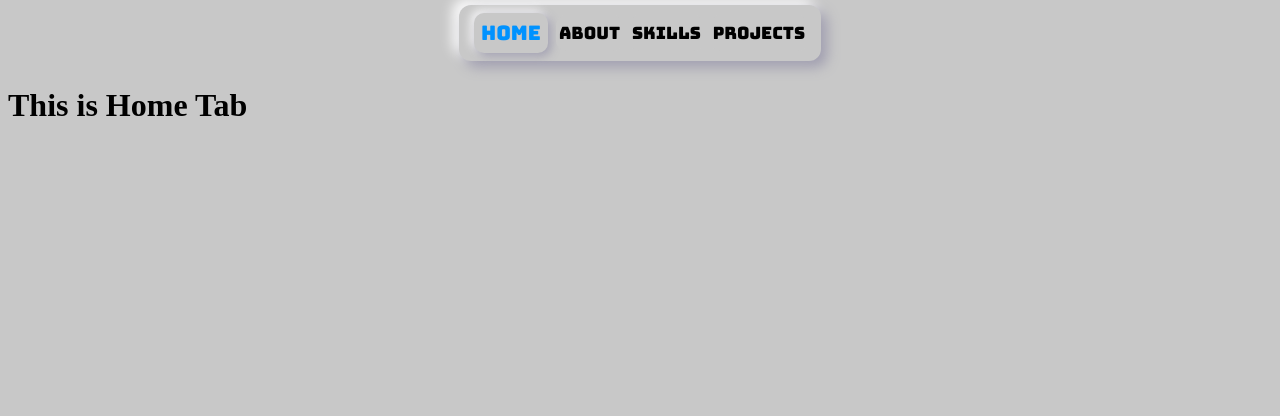
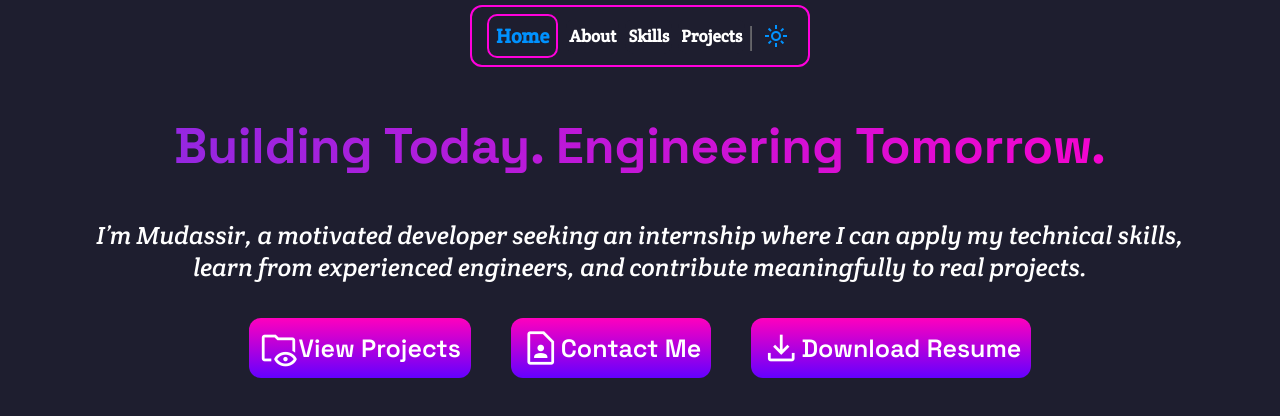
Before and after one commit to Abdul-Mudassir997/Mudassir, a plain HTML site: page index.html in a window 1280 px wide. Drawn offline with nearby package versions, Linux system fonts and the light colour scheme; a web font is replaced by a local one.

Commit message:
home page designed

```diff
--- a/index.html
+++ b/index.html
@@ -6,6 +6,15 @@
   <meta name="viewport" content="width=device-width, initial-scale=1.0">
   <meta http-equiv="X-UA-Compatible" content="ie=edge">
   <link rel="stylesheet" href="style.css">
+  <link rel="stylesheet" href="nav.css">
+  <link rel="stylesheet" href="/pages/skillsPage/skills.css">
+  <link rel="stylesheet" href="/pages/projectsPage/projects.css">
+  <link rel="stylesheet" href="/pages/homePage/home.css">
+  <link rel="stylesheet" href="/pages/aboutPage/about.css">
+  <link href="https://fonts.googleapis.com/css2?family=Material+Symbols+Outlined" rel="stylesheet">
+  <link href="https://fonts.googleapis.com/css2?family=Space+Grotesk:wght@600;700&family=Inter:wght@400;500&display=swap" rel="stylesheet">
+
+
   <title>My Portfolio</title>
 </head>
 
@@ -16,13 +25,20 @@
       <button class="tabs aboutTab">About</button>
       <button class="tabs skillsTab">Skills</button>
       <button class="tabs projectsTab">Projects</button>
+      <p class="separator">|</p>
+      <span class="material-symbols-outlined theme_btn">
+        light_mode
+      </span>
     </nav>
     <section class="pages">
-      <iframe id="page" src="/pages/homePage/home.html"></iframe>
+
     </section>
-
   </div>
-        <script src="main.js"></script>
+  <script src="main.js"></script>
+  <script src="/pages/homePage/home.js"></script>
+  <script src="/pages/aboutPage/about.js"></script>
+  <script src="/pages/projectsPage/projects.js"></script>
+  <script src="/pages/skillsPage/skills.js"></script>
 </body>
 
 </html>
--- a/main.js
+++ b/main.js
@@ -1,64 +1,64 @@
-const homeTab=document .querySelector('.homeTab')
-homeTab.addEventListener('click',function (e){
-  e.preventDefault()
+const homeTab = document.querySelector('.homeTab')
+const aboutTab=document.querySelector('.aboutTab')
+const skillsTab=document.querySelector('.skillsTab')
+const projectsTab=document.querySelector('.projectsTab')
 
-  this.classList.toggle('visited_tab',true)
-  aboutTab.classList.toggle('visited_tab',false)
-  skillsTab.classList.toggle('visited_tab',false)
-  projectsTab.classList.toggle('visited_tab',false)
-  const page=document.createElement('iframe')
-  page.id='page'
-  page.src='/pages/homePage/home.html'
+function loadHome(tab) {
+tab.classList.toggle('visited_tab', true)
+  aboutTab.classList.toggle('visited_tab', false)
+  skillsTab.classList.toggle('visited_tab', false)
+  projectsTab.classList.toggle('visited_tab', false)
+  const page = document.createElement('section')
+  page.classList = 'page homePage'
 
-  const pages=document.querySelector('.pages')
+  const introbox = document.createElement('div')
+  introbox.classList='introbox'
+  const introHeading = document.createElement('h2')
+  introHeading.innerHTML = 'Building Today. Engineering Tomorrow.'
+  introHeading.classList='introHeading'
+  const intro = document.createElement('p')
+  intro.classList = 'intro'
+  intro.innerHTML = 'I’m Mudassir, a motivated developer seeking an internship where I can apply my technical skills, learn from experienced engineers, and contribute meaningfully to real projects.'
+  const pages = document.querySelector('.pages')
+  introbox.appendChild(introHeading)
+  introbox.appendChild(intro)
+  page.appendChild(introbox)
   pages.replaceChildren()
   pages.appendChild(page)
+
+  const btns=document.createElement('div')
+  btns.classList.add('btns')
+
+  const projectBtn=document.createElement('button')
+  projectBtn.classList.add('calltoaction')
+  projectBtn.innerHTML='<span class="material-symbols-outlined icons">folder_eye</span>View Projects'
+
+  const contactBtn=document.createElement('button')
+  contactBtn.classList.add('calltoaction')
+  contactBtn.innerHTML='<span class="material-symbols-outlined icons">Contact_page</span>Contact Me'
+
+  const downloadResume=document.createElement('button')
+  downloadResume.classList.add('calltoaction')
+  downloadResume.innerHTML='<span class="material-symbols-outlined icons ">Download</span>Download Resume'
+
+  btns.appendChild(projectBtn)
+  btns.appendChild(contactBtn)
+  btns.appendChild(downloadResume)
+  page.appendChild(btns)
+}
+loadHome(homeTab)
+
+const theme = document.querySelector('.theme_btn').addEventListener('click', function (e) {
+  if (e.target.textContent=='dark_mode') {
+    e.target.textContent='light_mode'
+
+    document.documentElement.style.setProperty('--secondary_bg_color','#1e1e2f')
+    document.documentElement.style.setProperty('--secondary_color','#FFFFFF')
+  }
+  else {
+    e.target.textContent='dark_mode'
+    document.documentElement.style.setProperty('--secondary_bg_color','#C9CBFF')
+
+    document.documentElement.style.setProperty('--secondary_color','#000000')
+  }
 })
-
-const aboutTab=document.querySelector('.aboutTab')
-aboutTab.addEventListener('click',function (e){
-  e.preventDefault()
-  this.classList.toggle('visited_tab',true)
-  homeTab.classList.toggle('visited_tab',false)
-  skillsTab.classList.toggle('visited_tab',false)
-  projectsTab.classList.toggle('visited_tab',false)
-  const page=document.createElement('iframe')
-  page.id='page'
-  page.src='/pages/aboutPage/about.html'
-
-  const pages=document.querySelector('.pages')
-  pages.replaceChildren()
-  pages.appendChild(page)
-})
-
-const skillsTab=document.querySelector('.skillsTab')
-skillsTab.addEventListener('click',function (e){
-  e.preventDefault()
-  this.classList.toggle('visited_tab',true)
-  homeTab.classList.toggle('visited_tab',false)
-  aboutTab.classList.toggle('visited_tab',false)
-  projectsTab.classList.toggle('visited_tab',false)
-  const page=document.createElement('iframe')
-  page.id='page'
-  page.src='/pages/skillsPage/skills.html'
-
-  const pages=document.querySelector('.pages')
-  pages.replaceChildren()
-  pages.appendChild(page)
-})
-
-const projectsTab=document.querySelector('.projectsTab')
-projectsTab.addEventListener('click',function (e){
-  e.preventDefault()
-  this.classList.toggle('visited_tab',true)
-  homeTab.classList.toggle('visited_tab',false)
-  skillsTab.classList.toggle('visited_tab',false)
-  aboutTab.classList.toggle('visited_tab',false)
-  const page=document.createElement('iframe')
-  page.id='page'
-  page.src='/pages/aboutPage/about.html'
-
-  const pages=document.querySelector('.pages')
-  pages.replaceChildren()
-  pages.appendChild(page)
-})
--- /dev/null
+++ b/nav.css
@@ -0,0 +1,55 @@
+.navbar {
+  padding: 0px 10px;
+  margin: 5px 20px;
+  position: sticky;
+  top: 1px;
+  display: flex;
+  flex-direction: row;
+  align-items: center;
+  justify-content: center;
+  border: 2px solid #FF00DB;
+  border-radius: 12px;
+  background-color: var(--secondary_bg_color);
+}
+
+.tabs {
+  font-family: "Crete Round", sans-serif;
+  font-weight: 800;
+  transition: all 0.2s;
+  font-size: 17px;
+  text-decoration: none;
+  padding: 7px 3px;
+  margin: 10px 3px;
+  color: var(--secondary_color);
+  border-radius: 10px;
+  border: none;
+  background-color: var(--secondary_bg_color);
+
+  -webkit-tap-highlight-color: transparent;
+}
+
+.tabs:hover {
+  color: var(--active_color);
+  font-size: 20px;
+}
+
+.visited_tab {
+  border: 2px solid #FF00DB;
+  color: var(--active_color);
+  font-size: 20px;
+  padding: 7px;
+  margin: 7px 5px;
+}
+
+.separator {
+  padding: 0px;
+  margin: 0px;
+  font-size: 28px;
+  color: rgba(127, 127, 127, 1);
+}
+
+.theme_btn{
+	margin: 10px;
+	color: var(--active_color);
+	-webkit-user-select: none;
+}
--- a/pages/homePage/home.css
+++ b/pages/homePage/home.css
@@ -1,5 +1,32 @@
-.home_page{
-  height: 800px;
-  width: 100%;;
-  background-color: rgba(243, 221, 255, 1);
+.homePage {
+  width: 100%;
+  background-color: transparent;
+  display: flex;
+  flex-direction: column;
+  align-items: center;
+  justify-content: flex-start;
 }
+
+.introbox {
+  width: 90%;
+}
+
+.introHeading {
+  font-size: 50px;
+  text-align: center;
+  font-family: "Space Grotesk", sans-serif;
+  transform-origin: bottom;
+  background: linear-gradient(90deg, #8a2be2, #ff00cc);
+  -webkit-background-clip: text;
+  -webkit-text-fill-color: transparent;
+
+}
+
+.intro {
+  color: var(--secondary_color);
+  padding: 0px;
+  font-size: 25px;
+  text-align: center;
+  font-style: italic;
+  font-family: "Crete Round", sans-serif;
+}
--- a/pages/homePage/home.html
+++ /dev/null
@@ -1,16 +0,0 @@
-<!DOCTYPE html>
-<html>
-
-<head>
-  <meta charset="UTF-8">
-  <meta name="viewport" content="width=device-width, initial-scale=1">
-  <title>Home</title>
-  <link rel="stylesheet" href="home.css">
-</head>
-
-<body>
-  <h1>This is Home Tab</h1>
-  <script src="home.js"></script>
-</body>
-
-</html>
--- a/pages/homePage/home.js
+++ b/pages/homePage/home.js
@@ -1,2 +1,4 @@
-const home_page=document.createElement('section')
-home_page.classList='home_page'
+
+homeTab.addEventListener('click', function(){
+  loadHome(homeTab)
+})
--- a/style.css
+++ b/style.css
@@ -1,27 +1,21 @@
-@import url('https://fonts.googleapis.com/css2?family=Bungee&display=swap');
+@import url('https://fonts.googleapis.com/css2?family=Arvo:ital,wght@0,400;0,700;1,400;1,700&family=Bungee&family=Crete+Round:ital@0;1&family=Oswald:wght@200..700&family=Playfair+Display:ital,wght@0,400..900;1,400..900&family=Playpen+Sans:wght@100..800&family=Roboto+Condensed:ital,wght@0,100..900;1,100..900&family=Roboto+Slab:wght@100..900&family=SN+Pro:ital,wght@0,200..900;1,200..900&family=Share+Tech&family=Varela+Round&display=swap');
 
 :root {
-  --primary_color: #000000;
-  --secondary_color: rgba(0, 0, 0, 1);/* #C8C8C8 */;
-  --primary_bg_color: #FFFFFF;
-  --secondary_bg_color: #C8C8C8; /* #1e1e2f; */
-  --secondary_border_color: #C8C8C8;
+  --secondary_color: rgba(255, 255, 255, 1);
+  --secondary_bg_color: #1e1e2f;
   --active_color: rgba(0, 146, 255, 1);
-  --primary_shadow: 6px 6px 13px #9F9DAF,-6px -6px 13px #FFFFFF;
-  --tab_shdow: 3px 3px 10px #9F9DAF,
--3px -3px 10px #FFFFFF;
 }
-
 body {
   margin: 0px;
   padding: 0px;
   box-sizing: border-box;
-  /* background-color: rgba(209, 209, 212, 1);*/
   background-color: var(--secondary_bg_color);
 }
 
 * {
   box-sizing: border-box;
+  transition: all 0.3s;
+  transform-origin: bottom left;
 }
 
 .container {
@@ -34,51 +28,7 @@ body {
   width: 100vw;
 }
 
-.navbar {
-  padding: 0px 10px;
-  margin: 5px 20px;
-  position: sticky;
-  top: 1px;
-  display: flex;
-  flex-direction: row;
-  align-items: center;
-  justify-content: center;
-  border-radius: 12px;
-  background-color: var(--secondary_bg_color);
-  box-shadow: var(--primary_shadow); /* 6px 6px 13px #14141F,
-    -6px -6px 13px #2A2A40; */
-}
 
-.tabs {
-  font-family: "Bungee", sans-serif;
-  transition: all 0.2s;
-  font-size: 17px;
-  text-decoration: none;
-  padding: 7px 3px;
-  margin: 10px 3px;
-  color: var(--secondary_color);
-  border-radius: 10px;
-  border: none;
-  background-color: var(--secondary_bg_color);
-
-  -webkit-tap-highlight-color: transparent;
-}
-
-.tabs:hover {
-  box-shadow: var(--tab_shdow);
-  color: var(--active_color);
-  font-size: 20px;
-  padding: 7px;
-  margin: 7px 5px;
-}
-
-.visited_tab {
-  box-shadow: var(--tab_shdow);
-  color: var(--active_color);
-  font-size: 20px;
-  padding: 7px;
-  margin: 7px 5px;
-}
 
 .pages {
   width: 100%;
@@ -88,21 +38,35 @@ body {
   align-items: center;
 }
 
-#page {
+.page {
   width: 100%;
-  height: 100vh;
-  border: none;
+  background-color: var(--secondary_bg_color);
+  color: var(--secondary_color);
 }
 
+.btns {
+  width: 100%;
+  display: flex;
+  justify-content: center;
+  align-items: center;
+  flex-wrap: wrap;
+}
 
+.icons {
+  color: #FFFFFF;
+  font-size: 40px !important;
+}
 
-@keyframes navbar {
-  0% {
-    box-shadow: 3px 3px 10px rgba(39, 39, 57, 0.3), -3px -3px 10px rgba(56, 56, 71, 0.3);
-    transform: translateY(7px);
-  }
-
-  100% {
-    box-shadow: 3px 3px 10px rgba(31, 31, 51, 1), -3px -3px 10px rgba(56, 56, 71, 1);
-  }
+.calltoaction {
+  font-size: 25px;
+  font-family: "Space Grotesk";
+  display: flex;
+  align-items: center;
+  justify-content: center;
+  padding: 10px;
+  margin: 10px 20px;
+  border: none;
+  border-radius: 12px;
+  color: rgba(255, 255, 255, 1);
+  background: linear-gradient(#FF00BD,#6400FF);
 }
```
Also changed, not shown: pages/aboutPage/about.html (deleted, +0 -16 lines), pages/aboutPage/about.js (+12 -0 lines), pages/projectsPage/projects.html (deleted, +0 -16 lines), pages/projectsPage/projects.js (+12 -0 lines), pages/skillsPage/skills.html (deleted, +0 -16 lines), pages/skillsPage/skills.js (+13 -0 lines).
